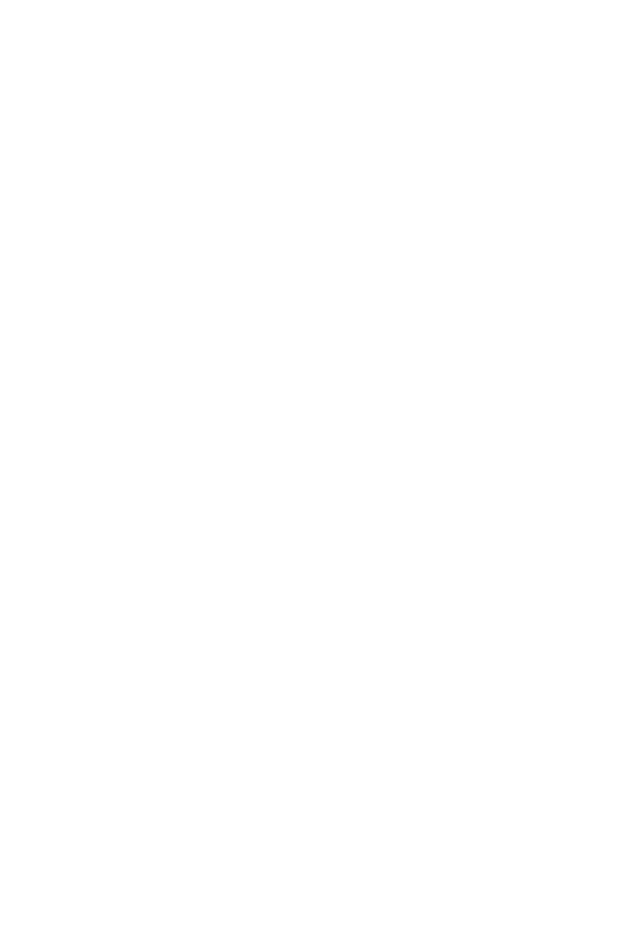
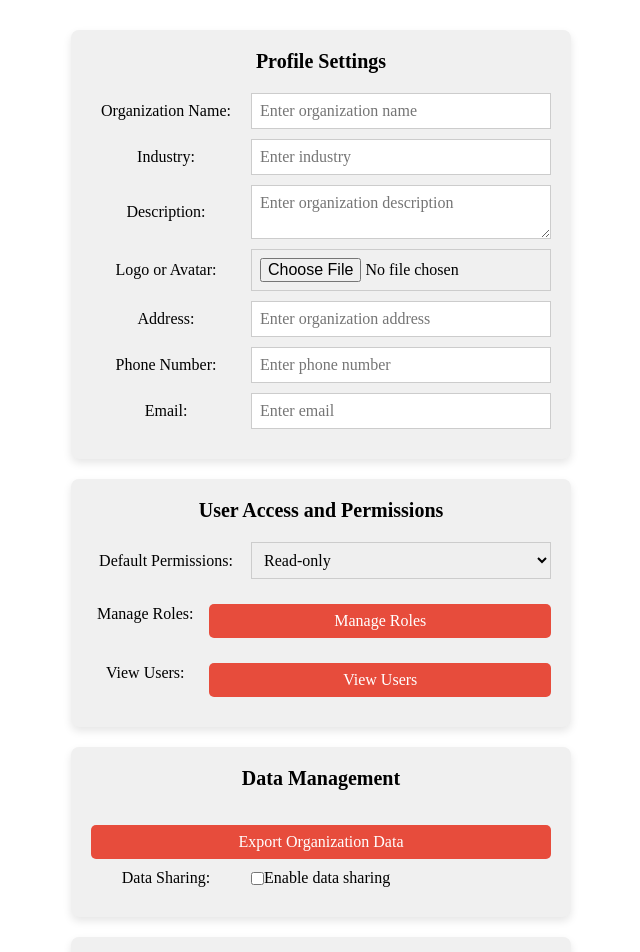
Before and after one commit to Noor-Ul-Imaan/Taskify-App, a React (Create React App) app: page /OrgSettings in a window 1280 px wide. Before the commit this address had no page. Shown: the top 952 px of the page, without its empty margins (319-959 px from the left). Before the commit the page ends 800 px from the top, so only its background shows below. Built offline with nearby package versions, Linux system fonts and the light colour scheme.

Commit message:
added org settings page

```diff
--- a/src/App.js
+++ b/src/App.js
@@ -8,6 +8,8 @@
 import WhoAreYou from './components/WhoAreYou';
 import UserManagement from './components/UserManagement';
 import Settings from './components/Settings';
+import OrgSettings from './components/OrgSettings';
+
 import { BrowserRouter as Router, Routes, Route } from 'react-router-dom';
 
 function App() {
@@ -23,6 +25,7 @@
             <Route path='/WhoAreYou' element={<WhoAreYou />} />
             <Route path='/UserManagement' element={<UserManagement />} />
             <Route path='/Settings' element={<Settings />} />
+            <Route path='/OrgSettings' element={<OrgSettings />} />
           </Routes>
         </Router>
 
--- /dev/null
+++ b/src/components/OrgSettings.css
@@ -0,0 +1,61 @@
+.settings-container {
+    display: flex;
+    flex-wrap: wrap;
+    justify-content: center;
+    width: 75%;
+    margin: 0 auto;
+    padding: 20px;
+}
+
+.settings-box {
+    width: calc(50% - 20px);
+    background-color: #f0f0f0;
+    padding: 20px;
+    border-radius: 8px;
+    box-shadow: 0 4px 8px rgba(0, 0, 0, 0.1);
+    margin: 10px;
+}
+
+.settings-box h2 {
+    margin-bottom: 20px;
+    font-size: 20px;
+}
+
+.setting-option {
+    display: flex;
+    align-items: center;
+    margin-bottom: 10px;
+}
+
+.setting-option label {
+    width: 150px;
+    margin-right: 10px;
+    font-size: 16px;
+}
+
+.setting-option input[type="text"],
+.setting-option input[type="file"],
+.setting-option input[type="tel"],
+.setting-option input[type="email"],
+.setting-option textarea,
+.setting-option select {
+    flex: 1;
+    padding: 8px;
+    border: 1px solid #ccc;
+    font-size: 16px;
+}
+
+.setting-option button {
+    padding: 8px 16px;
+    background-color: #e74c3c;
+    color: #fff;
+    border: none;
+    cursor: pointer;
+    font-size: 16px;
+}
+
+.setting-option p {
+    font-size: 14px;
+    color: #e74c3c;
+    margin-bottom: 10px;
+}
--- /dev/null
+++ b/src/components/OrgSettings.js
@@ -0,0 +1,82 @@
+import React from 'react';
+import './OrgSettings.css';
+
+const OrganizationSettingsPage = () => {
+  return (
+    <div className="settings-container">
+      <div className="settings-box">
+        <h2>Profile Settings</h2>
+        <div className="setting-option">
+          <label>Organization Name:</label>
+          <input type="text" placeholder="Enter organization name" />
+        </div>
+        <div className="setting-option">
+          <label>Industry:</label>
+          <input type="text" placeholder="Enter industry" />
+        </div>
+        <div className="setting-option">
+          <label>Description:</label>
+          <textarea placeholder="Enter organization description"></textarea>
+        </div>
+        <div className="setting-option">
+          <label>Logo or Avatar:</label>
+          <input type="file" accept="image/*" />
+        </div>
+        <div className="setting-option">
+          <label>Address:</label>
+          <input type="text" placeholder="Enter organization address" />
+        </div>
+        <div className="setting-option">
+          <label>Phone Number:</label>
+          <input type="tel" placeholder="Enter phone number" />
+        </div>
+        <div className="setting-option">
+          <label>Email:</label>
+          <input type="email" placeholder="Enter email" />
+        </div>
+      </div>
+
+      <div className="settings-box">
+        <h2>User Access and Permissions</h2>
+        <div className="setting-option">
+          <label>Default Permissions:</label>
+          <select>
+            <option>Read-only</option>
+            <option>Read/Write</option>
+            <option>Admin</option>
+          </select>
+        </div>
+        <div className="setting-option">
+          <label>Manage Roles:</label>
+          <button>Manage Roles</button>
+        </div>
+        <div className="setting-option">
+          <label>View Users:</label>
+          <button>View Users</button>
+        </div>
+      </div>
+
+      <div className="settings-box">
+        <h2>Data Management</h2>
+        <div className="setting-option">
+          <button>Export Organization Data</button>
+        </div>
+        <div className="setting-option">
+          <label>Data Sharing:</label>
+          <input type="checkbox" />
+          <span>Enable data sharing</span>
+        </div>
+      </div>
+
+      <div className="settings-box">
+        <h2>Delete Organization</h2>
+        <div className="setting-option">
+          <p>Warning: Deleting the organization will permanently remove all associated data.</p>
+          <button>Delete Organization</button>
+        </div>
+      </div>
+    </div>
+  );
+}
+
+export default OrganizationSettingsPage;
```
